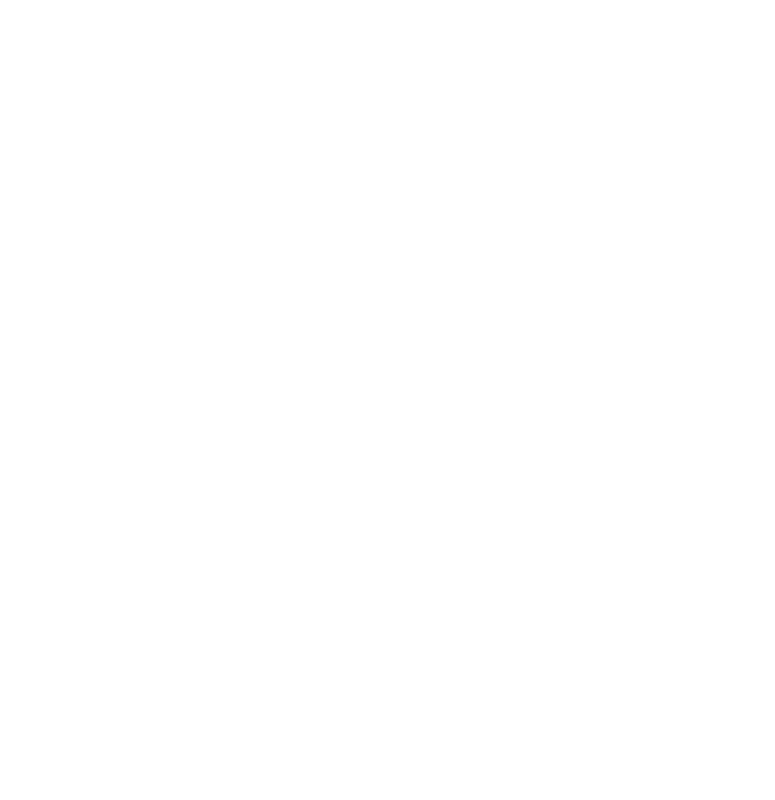
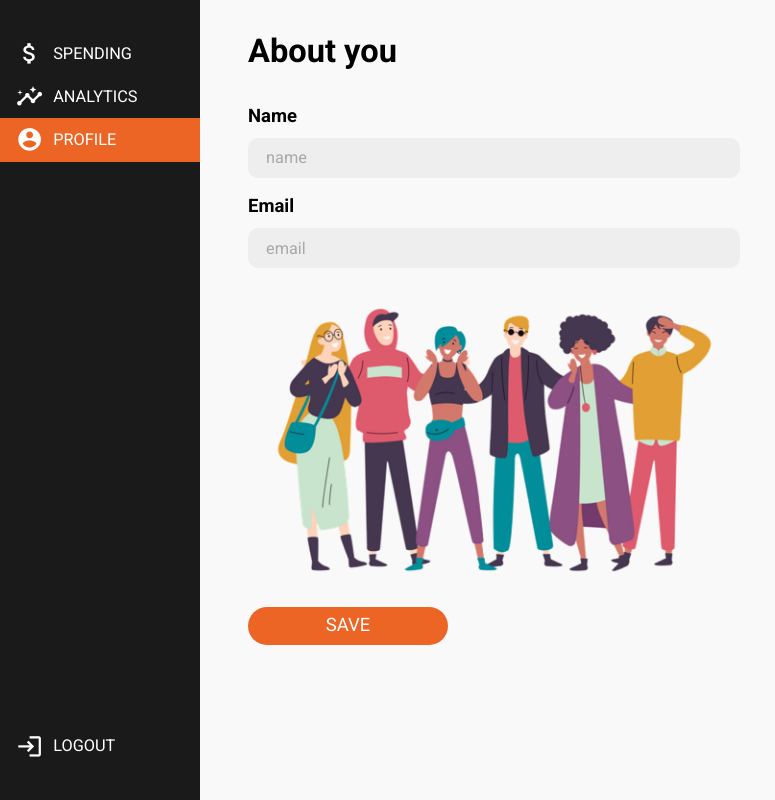
Before and after one commit to FANGCHERWEI/ASG_2_ID, a plain HTML site: page profile.html in a window 1280 px wide. Shown: the whole page, without its empty margins (0-775 px from the left). Drawn offline with nearby package versions, Linux system fonts and the light colour scheme.

Commit message:
Add profile form to profile page

```diff
--- a/css/styles.css
+++ b/css/styles.css
@@ -137,13 +137,13 @@ h4 {
 }
 
 .primary-btn i {
-    font-size: 1.7rem;
+    font-size: 2rem;
     color: white;
     margin-right: 1rem;
 }
 
 .primary-btn a, .primary-btn span {
-    font-size: 2rem;
+    font-size: 1.7rem;
     text-transform: uppercase;
     color: white;
     text-decoration: none;
@@ -240,11 +240,14 @@ button:disabled {
     font-size: 2.5rem;
 }
 
-.sidenav-item a {
+.sidenav-item a, .sidenav-item span {
     color: white;
     text-decoration: none;
     font-size: 1.5rem;
     text-transform: uppercase;
+    width: 100%;
+    display: flex;
+    align-items: center;
 }
 
 /* Card */
@@ -467,3 +470,17 @@ ul.pie-legend li span {
     padding: 5px 10px;
     color: #fff;
 }
+
+/* Profile.html */
+
+.profile-img {
+    height: auto;
+    width: 100%;
+    object-fit: contain;
+}
+
+.profile-img img {
+    height: 100%;
+    width: 100%;
+    display: block;
+}
--- a/js/functions.js
+++ b/js/validator.js
@@ -1,5 +1,3 @@
-/* Useful functions */
-
 // Check whether email is in valid format
 function validateEmail(email) {
     const re = /^(([^<>()[\]\\.,;:\s@"]+(\.[^<>()[\]\\.,;:\s@"]+)*)|(".+"))@((\[[0-9]{1,3}\.[0-9]{1,3}\.[0-9]{1,3}\.[0-9]{1,3}\])|(([a-zA-Z\-0-9]+\.)+[a-zA-Z]{2,}))$/;
--- a/profile.html
+++ b/profile.html
@@ -4,11 +4,84 @@
 <head>
     <meta charset="UTF-8">
     <meta name="viewport" content="width=device-width, initial-scale=1.0">
-    <title>Document</title>
+    <title>Profile</title>
+    <link rel="stylesheet" href="https://maxcdn.bootstrapcdn.com/bootstrap/4.5.2/css/bootstrap.min.css">
+    <link rel="preconnect" href="https://fonts.gstatic.com">
+    <link href="https://fonts.googleapis.com/css2?family=Roboto:wght@300;400;500;700&display=swap" rel="stylesheet">
+    <link rel="stylesheet" href="https://fonts.googleapis.com/icon?family=Material+Icons">
+    <link rel="stylesheet" href="./css/styles.css">
+    <link rel="shortcut icon" type="image/png" href="./assets/img/logo.png" />
 </head>
 
 <body>
+    <div class="container-fluid px-0">
+        <nav class="sidenav-wrapper">
+            <ul class="sidenav">
+                <li class="sidenav-item">
+                    <a class="sidenav-link" href="spending.html">
+                        <i class="material-icons">attach_money</i>
+                        <span>spending</span>
+                    </a>
+                </li>
+                <li class="sidenav-item">
+                    <a class="sidenav-link" href="analytics.html">
+                        <i class="material-icons">insights</i>
+                        <span>analytics</span>
+                    </a>
+                </li>
+                <li class="sidenav-item sidenav-item-active">
+                    <a class="sidenav-link" href="profile.html">
+                        <i class="material-icons">account_circle</i>
+                        <span>profile</span>
+                    </a>
+                </li>
+            </ul>
+            <div class="sidenav-item" id="logout-btn">
+                <i class="material-icons">login</i>
+                <span class="sidenav-link">logout</span>
+            </div>
+        </nav>
 
+        <main class="app">
+            <div class="mb-5">
+                <h1 class="app-title-primary">About you</h1>
+            </div>
+
+            <section>
+                <form class="form col-lg-6 px-0 mb-3" id="profile-form">
+                    <div class="form-input-wrapper w-100">
+                        <label for="name">
+                            <h4>Name</h4>
+                        </label>
+                        <input class="form-input form-input-light" required type="text" name="name"
+                            placeholder="name" />
+                    </div>
+                    <div class="form-input-wrapper w-100">
+                        <label for="name">
+                            <h4>Email</h4>
+                        </label>
+                        <input class="form-input form-input-light" required type="text" name="email" disabled
+                            placeholder="email" />
+                    </div>
+                </form>
+                <div id="error" class="error mb-3"></div>
+                <div class="profile-img col-lg-6 mt-5">
+                    <img src="assets/img/profile.png" />
+                </div>
+                <button class="btn primary-btn mt-5 save-btn" id="save-btn">
+                    <span>Save</span>
+                </button>
+            </section>
+        </main>
+    </div>
+
+    <script src="https://ajax.googleapis.com/ajax/libs/jquery/3.5.1/jquery.min.js"></script>
+    <!-- Popper JS -->
+    <script src="https://cdnjs.cloudflare.com/ajax/libs/popper.js/1.16.0/umd/popper.min.js"></script>
+    <!-- Latest compiled JavaScript -->
+    <script src="https://maxcdn.bootstrapcdn.com/bootstrap/4.5.2/js/bootstrap.min.js"></script>
+    <script src="js/validator.js"></script>
+    <script src="js/index.js"></script>
 </body>
 
 </html>
```
Also changed, not shown: analytics.html (+3 -3 lines), index.html (+2 -2 lines), login.html (+2 -10 lines), signup.html (+2 -2 lines), spending.html (+10 -1 lines), assets/img/profile.png (added), js/app.js (added), js/index.js (added).
